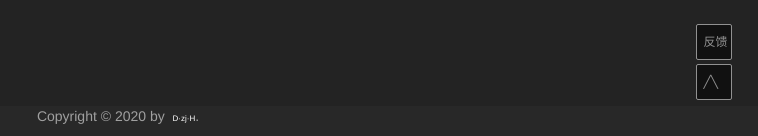
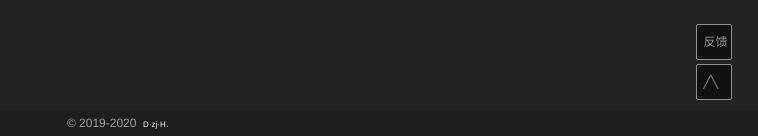
Before and after one commit to dzjh-web/weblist, a Django app: page /web in a window 1280 px wide. Shown: the part 664-800 px from the top of the page, without its empty margins (522-1280 px from the left). Run offline with Django 3.2, Linux system fonts and the light colour scheme; data that the repository does not hold is empty; some libraries are stand-ins or nearby versions.

Commit message:
refactor:更新网站脚部关于显示样式

```diff
--- a/assets/static/css/style.css
+++ b/assets/static/css/style.css
@@ -37,11 +37,13 @@ footer{
 	color: #A0A0A0;
 	text-align: center;
 	margin-top: 60px;
-	background-color: #282828;
+	background-color: rgba(28, 28, 28, 0.6);
 }
-/* footer span{
-	font-size: 14px;
-} */
+footer p{
+	margin: 0px;
+	padding: 4px 0px;
+	font-size: 12px;
+}
 footer a{
 	font-size: 8px;
 }
--- a/template/game_detail.html
+++ b/template/game_detail.html
@@ -235,7 +235,7 @@
 		</div>
 		<footer>
 			<div class="container">
-				<p>Copyright&nbsp;&copy;&nbsp;2020&nbsp;by&nbsp;&nbsp;<a id="aboutDzjH" href="javascript:void(0);" title="关于梦心DH">D·zj·H</a>.</p>
+				<p>&copy;&nbsp;2019-2020&nbsp;&nbsp;<a id="aboutDzjH" href="javascript:void(0);" title="关于梦心DH">D·zj·H</a>.</p>
 			</div>
 		</footer>
 		<script src="{{ RESOURCE_URL }}/jquery/jquery-3.4.0.min.js"></script>
--- a/template/gamelog_detail.html
+++ b/template/gamelog_detail.html
@@ -124,7 +124,7 @@
 		</div>
 		<footer>
 			<div class="container">
-				<p>Copyright&nbsp;&copy;&nbsp;2020&nbsp;by&nbsp;&nbsp;<a id="aboutDzjH" href="javascript:void(0);" title="关于梦心DH">D·zj·H</a>.</p>
+				<p>&copy;&nbsp;2019-2020&nbsp;&nbsp;<a id="aboutDzjH" href="javascript:void(0);" title="关于梦心DH">D·zj·H</a>.</p>
 			</div>
 		</footer>
 		<script src="{{ RESOURCE_URL }}/jquery/jquery-3.4.0.min.js"></script>
--- a/template/home.html
+++ b/template/home.html
@@ -64,7 +64,7 @@
 					</div>
 					<div class="cover-footer">
 						<p>
-							Copyright&nbsp;&copy;&nbsp;2020&nbsp;by&nbsp;
+							&copy;&nbsp;2019-2020&nbsp;
 							<a class="aboutDzjH" href="javascript:void(0);" title="关于梦心DH" data-target="ch">梦心DH</a>
 							<a class="aboutDzjH" href="javascript:void(0);" title="About DzjH" data-target="en">&nbsp;D·zj·H&nbsp;</a>
 							&nbsp;&nbsp;&nbsp;&nbsp;|&nbsp;&nbsp;&nbsp;&nbsp;
--- a/template/release/index.html
+++ b/template/release/index.html
@@ -65,7 +65,7 @@
         </div>
         <footer>
             <div class="container">
-                <p>Copyright&nbsp;&copy;&nbsp;2020&nbsp;by&nbsp;&nbsp;<a id="aboutDzjH" href="javascript:void(0);" title="关于梦心DH">D·zj·H</a>.</p>
+                <p>&copy;&nbsp;2019-2020&nbsp;&nbsp;<a id="aboutDzjH" href="javascript:void(0);" title="关于梦心DH">D·zj·H</a>.</p>
             </div>
         </footer>
         <script src="{{ RESOURCE_URL }}/jquery/jquery-3.4.0.min.js"></script>
--- a/template/resume.html
+++ b/template/resume.html
@@ -151,7 +151,7 @@
 		</div>
         <footer>
             <div class="container">
-                <p>Copyright&nbsp;&copy;&nbsp;2020&nbsp;by&nbsp;&nbsp;<a id="aboutDzjH" href="javascript:void(0);" title="关于梦心DH">D·zj·H</a>.</p>
+                <p>&copy;&nbsp;2019-2020&nbsp;&nbsp;<a id="aboutDzjH" href="javascript:void(0);" title="关于梦心DH">D·zj·H</a>.</p>
             </div>
         </footer>
         <script src="{{ RESOURCE_URL }}/jquery/jquery-3.4.0.min.js"></script>
--- a/template/webkit.html
+++ b/template/webkit.html
@@ -99,7 +99,7 @@
 		</div>
         <footer>
             <div class="container">
-                <p>Copyright&nbsp;&copy;&nbsp;2020&nbsp;by&nbsp;&nbsp;<a id="aboutDzjH" href="javascript:void(0);" title="关于梦心DH">D·zj·H</a>.</p>
+                <p>&copy;&nbsp;2019-2020&nbsp;&nbsp;<a id="aboutDzjH" href="javascript:void(0);" title="关于梦心DH">D·zj·H</a>.</p>
             </div>
         </footer>
         <script src="{{ RESOURCE_URL }}/jquery/jquery-3.4.0.min.js"></script>
```
